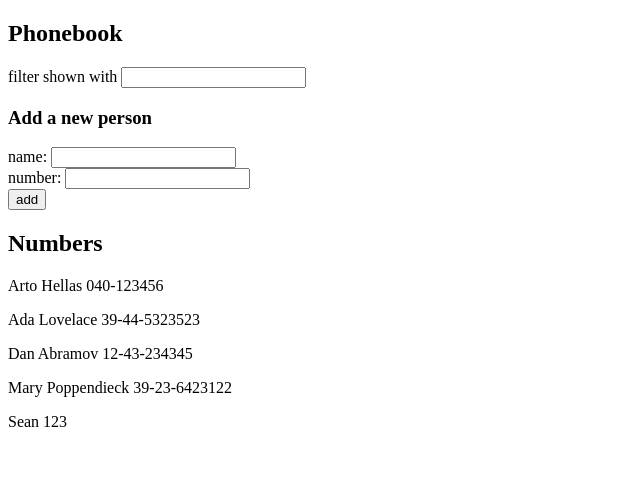
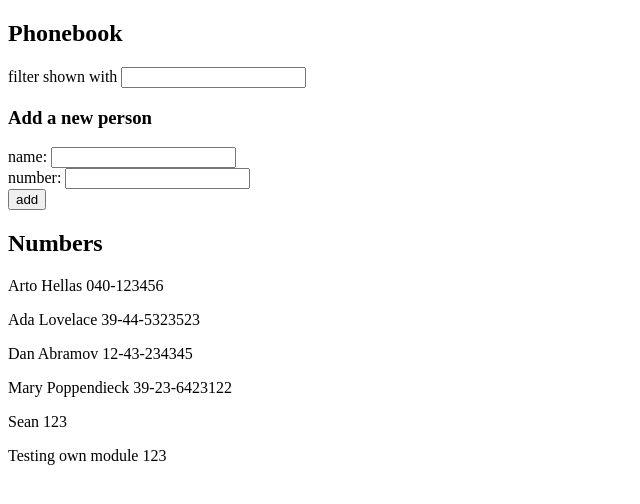
Before and after one commit to hyjin123/helsinki-part2-2025, a React (Vite) app in the folder phonebook/: page / in a window 1280 px wide. Shown: the top 504 px of the page, without its empty margins (0-640 px from the left). Built offline with nearby package versions, Linux system fonts and the light colour scheme; data requests are answered from the project's data file.

Commit message:
exercise 2.13

```diff
--- a/phonebook/db.json
+++ b/phonebook/db.json
@@ -24,6 +24,11 @@
       "id": "5",
       "name": "Sean",
       "number": "123"
+    },
+    {
+      "id": "6",
+      "name": "Testing own module",
+      "number": "123"
     }
   ]
 }
--- a/phonebook/src/App.jsx
+++ b/phonebook/src/App.jsx
@@ -3,6 +3,7 @@ import Persons from "./Components/Persons";
 import Search from "./Components/Search";
 import Form from "./Components/Form";
 import axios from "axios";
+import personService from "./services/persons";
 
 const App = () => {
   const [persons, setPersons] = useState([]);
@@ -11,9 +12,11 @@ const App = () => {
   const [search, setSearch] = useState("");
 
   useEffect(() => {
-    axios.get("http://localhost:3001/persons").then((response) => {
-      setPersons(response.data);
-    });
+    personService
+      .getAll()
+      .then((response) => {
+        setPersons(response);
+      });
   }, []);
 
   const addPerson = (event) => {
@@ -34,10 +37,10 @@ const App = () => {
         id: String(persons.length + 1),
       };
 
-      axios
-        .post("http://localhost:3001/persons", personObject)
+      personService
+        .create(personObject)
         .then((response) => {
-          setPersons(persons.concat(response.data));
+          setPersons(persons.concat(response));
           setNewName("");
           setNewNumber("");
         });
--- /dev/null
+++ b/phonebook/src/services/persons.js
@@ -0,0 +1,14 @@
+import axios from "axios";
+const baseUrl = "http://localhost:3001/persons";
+
+const getAll = () => {
+  const request = axios.get(baseUrl);
+  return request.then((response) => response.data);
+};
+
+const create = (personObject) => {
+  const request = axios.post(baseUrl, personObject);
+  return request.then((response) => response.data);
+};
+
+export default { getAll, create };
```
